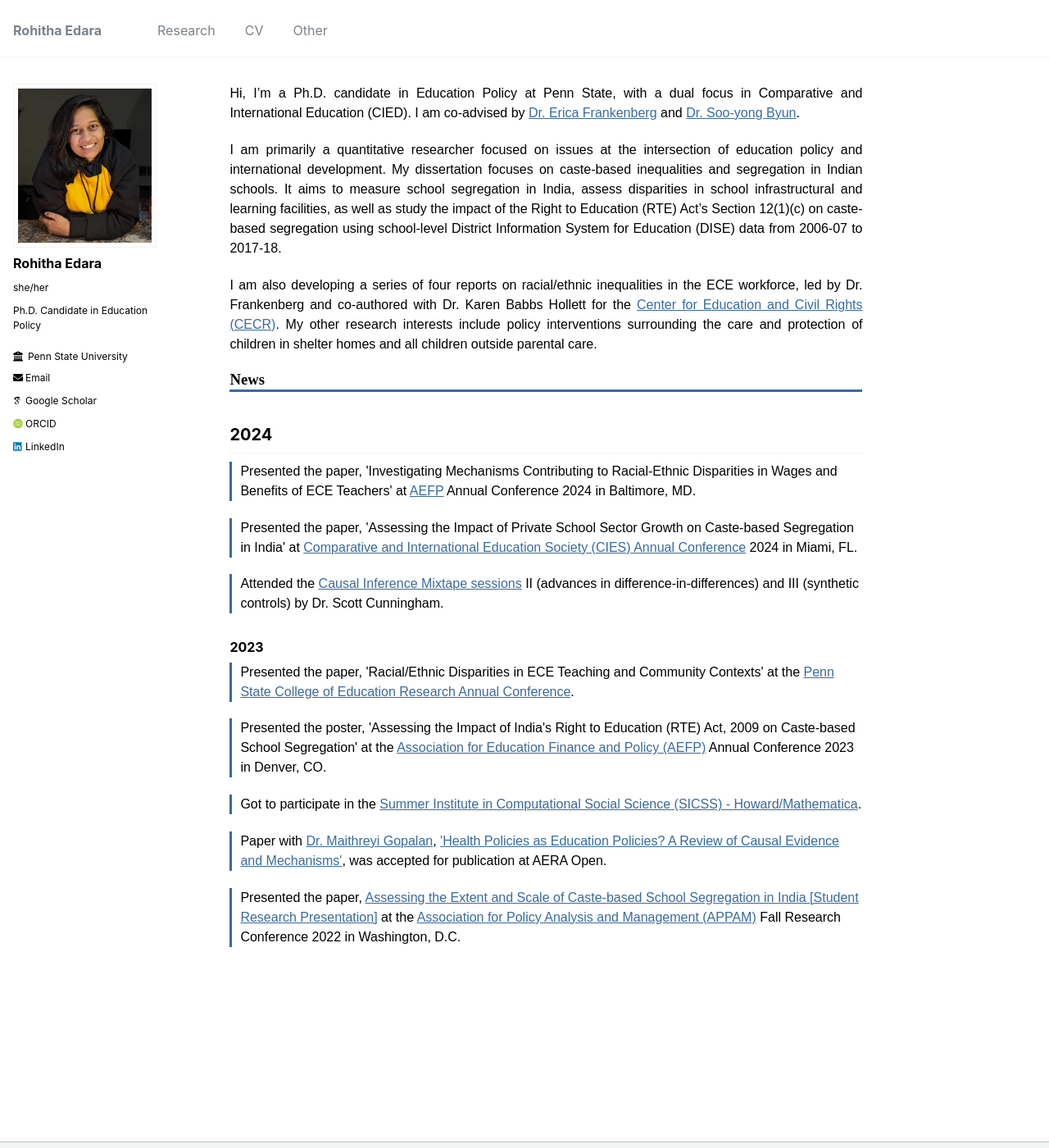
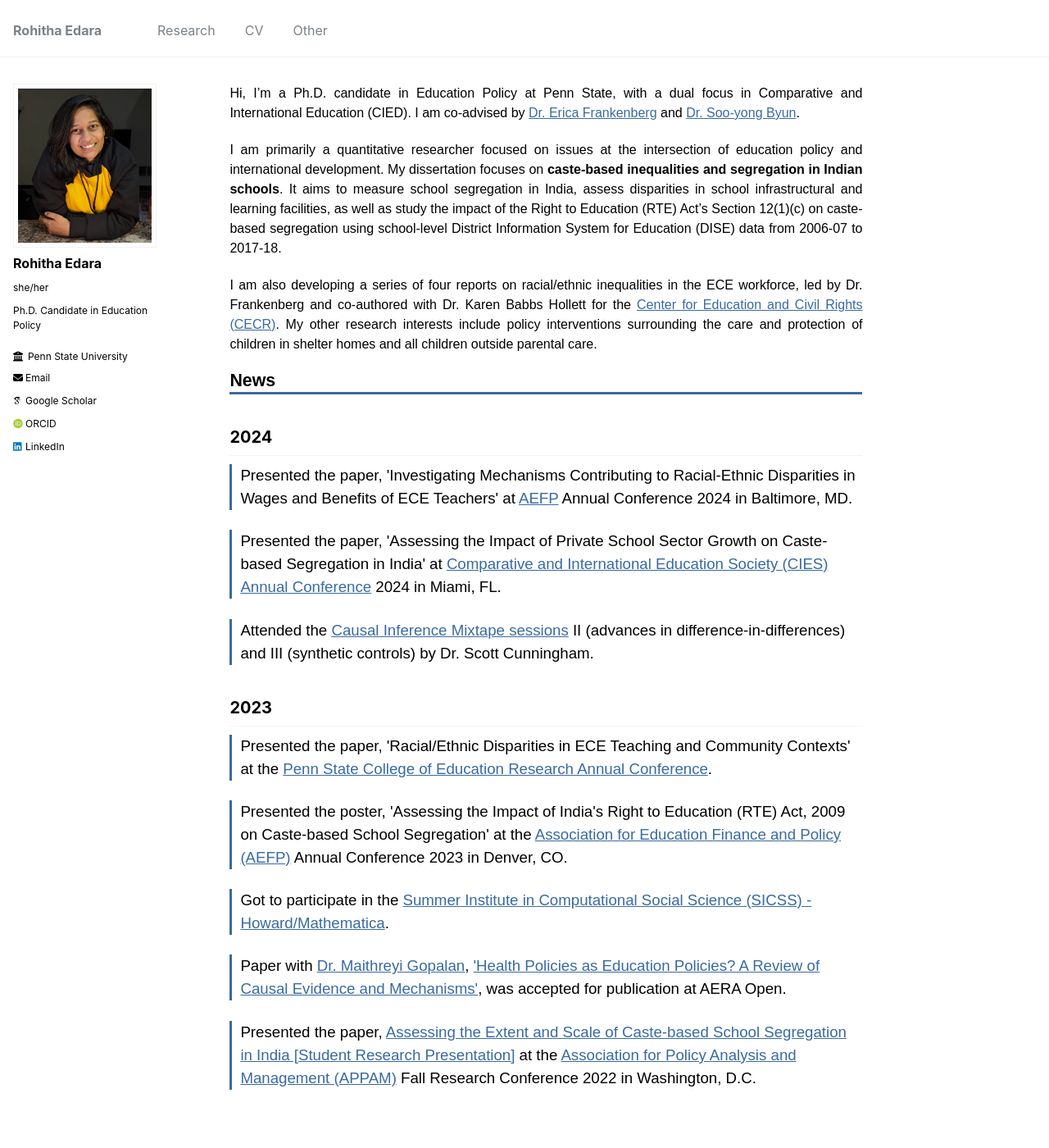
Before and after one commit to rohitha-edara/rohitha-edara.github.io, a Jekyll site: the page built from _pages/about.md, in a window 1280 px wide and 1400 px high. Shown: the whole window at 82% size. Built offline with Jekyll 4.4.1, drawn with Linux system fonts in a browser that asks for light colours; some web fonts are replaced; some of the changed lines change nothing that is shown.

Commit message:
Update about.md

```diff
--- a/_pages/about.md
+++ b/_pages/about.md
@@ -9,18 +9,18 @@ redirect_from:
 <head>
   <style>
    body {
-  	font-family: 'Aptos', sans-serif;
+  	font-family: 'Questrial', sans-serif;
   	color: #000000;
   	font-size: 12.0pt;
 	}
 	h1 {
   	color: #000000;
-  	font-family: 'Aptos'
+  	font-family: 'Questrial', sans-serif;
   	font-size: 16.0pt;
 	}
 	h1 {
   	color: #000000;
-  	font-family: 'Aptos'
+  	font-family: 'Questrial', sans-serif;
   	font-size: 14.0pt;
 	}
 	a {
@@ -32,13 +32,13 @@ redirect_from:
 	}
 	.news-heading {
 		color: #000000;
-		font-family: 'Aptos';
-  	font-size: 14.0pt;
+		font-family: 'Questrial', sans-serif;
+  	font-size: 16.0pt;
    	border-bottom: 3px solid #396AA1 !important;
 
 	}
 	.news-item {
-		font-family: 'Aptos'
+		font-family: 'Questrial', sans-serif;
   	font-size: 14.0pt;
   	margin-bottom: 10px;
   	border-left: 3px solid #396AA1;
@@ -50,7 +50,7 @@ redirect_from:
 
 <p align="justify">Hi, I’m a Ph.D. candidate in Education Policy at Penn State, with a dual focus in Comparative and International Education (CIED). I am co-advised by <a href="https://sites.psu.edu/frankenberg/">Dr. Erica Frankenberg</a> and <a href="https://sites.google.com/site/sooyongbyunshomepage/home">Dr. Soo-yong Byun</a>.</p>
 
-<p align="justify">I am primarily a quantitative researcher focused on issues at the intersection of education policy and international development. My dissertation focuses on caste-based inequalities and segregation in Indian schools. It aims to measure school segregation in India, assess disparities in school infrastructural and learning facilities, as well as study the impact of the Right to Education (RTE) Act’s Section 12(1)(c) on caste-based segregation using school-level District Information System for Education (DISE) data from 2006-07 to 2017-18.</p>
+<p align="justify">I am primarily a quantitative researcher focused on issues at the intersection of education policy and international development. My dissertation focuses on <b>caste-based inequalities and segregation in Indian schools</b>. It aims to measure school segregation in India, assess disparities in school infrastructural and learning facilities, as well as study the impact of the Right to Education (RTE) Act’s Section 12(1)(c) on caste-based segregation using school-level District Information System for Education (DISE) data from 2006-07 to 2017-18.</p>
 
 <p align="justify">I am also developing a series of four reports on racial/ethnic inequalities in the ECE workforce, led by Dr. Frankenberg and co-authored with Dr. Karen Babbs Hollett for the <a href="https://cecr.ed.psu.edu/">Center for Education and Civil Rights (CECR)</a>. My other research interests include policy interventions surrounding the care and protection of children in shelter homes and all children outside parental care.</p>
 
@@ -69,7 +69,7 @@ redirect_from:
 	<p>Attended the <a href="https://www.mixtapesessions.io/sessions/">Causal Inference Mixtape sessions</a> II (advances in difference-in-differences) and III (synthetic controls) by Dr. Scott Cunningham.</p>
   </div>
 
- <h3>2023</h3>
+ <h2>2023</h2>
 
   <div class="news-item">
 	<p>Presented the paper, 'Racial/Ethnic Disparities in ECE Teaching and Community Contexts' at the <a href="https://ed.psu.edu/college-education-research-conference-2023">Penn State College of Education Research Annual Conference</a>.</p>
```
